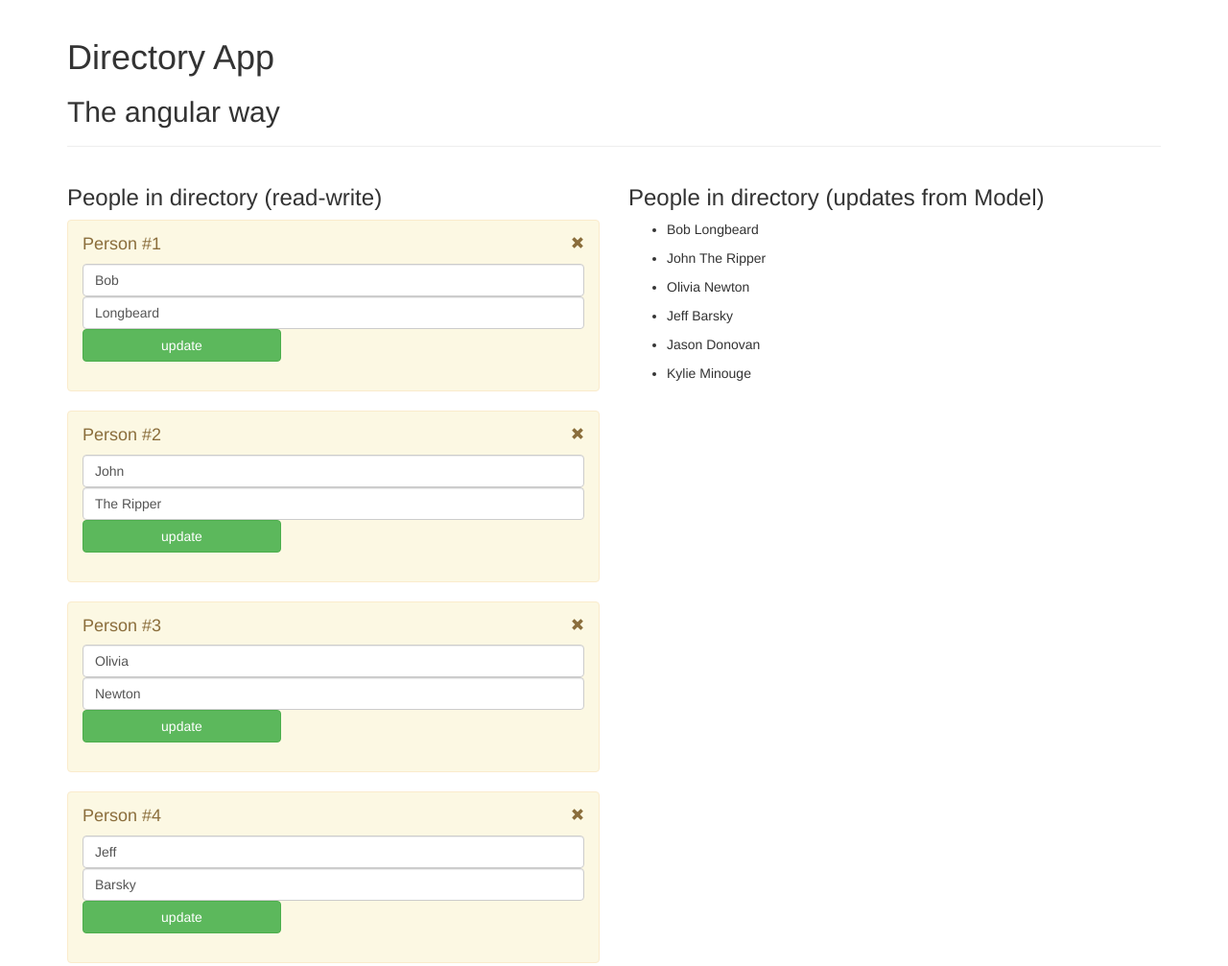
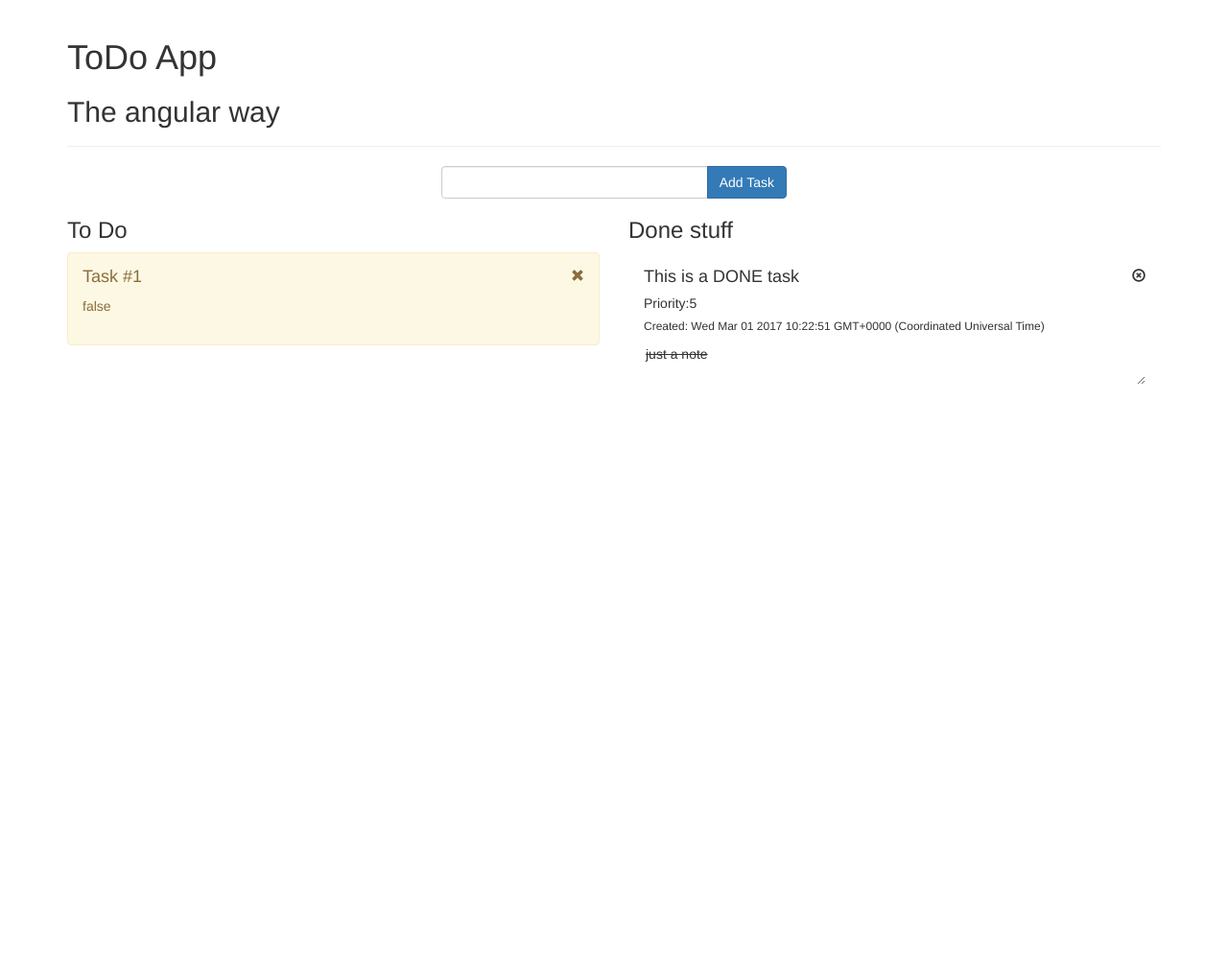
Before and after one commit to alexbnk/directoryApp, a website: page appView.html in a window 1280 px wide. Shown: the top 1007 px of the page at 96% size. After the commit the page ends 800 px from the top, so only its background shows below. Drawn offline with nearby package versions, Linux system fonts and the light colour scheme.

Commit message:
tasks are filtered by status to the columns (todo/done), new task inserts into array, delete works

```diff
--- a/app.js
+++ b/app.js
@@ -1 +1 @@
-var app = angular.module("directoryApp", []);
+var app = angular.module("todoApp", []);
--- a/appCtrl.js
+++ b/appCtrl.js
@@ -1,6 +1,7 @@
 
-app.controller('directoryCtrl', function($scope,directoryFactory){
-$scope.people = directoryFactory.people;
-$scope.change = directoryFactory.change;
-$scope.delete = directoryFactory.delete;
+app.controller('todoCtrl', function($scope,todoFactory){
+$scope.tasks = todoFactory.tasks;
+$scope.change = todoFactory.change;
+$scope.delete = todoFactory.delete;
+$scope.add = todoFactory.add;
 });
--- a/appMdl.js
+++ b/appMdl.js
@@ -1,31 +1,37 @@
-app.factory('directoryFactory', function () {
+app.factory('todoFactory', function () {
 
-var change = function(id,fn,ln) {
-      console.log(id,fn,ln);
+var change = function(id) {
+      console.log(id);
       //people.splice(id,1,{firstName:firstName, lastName:lastName);
 };
 var deleteThis = function(id) {
-  people.splice(id,1);
+  tasks.splice(id,1);
 };
 
-var people = [
-{firstName: "Bob",
-lastName : "Longbeard"},
-{firstName: "John",
-lastName : "The Ripper"},
-{firstName: "Olivia",
-lastName : "Newton"},
-{firstName: "Jeff",
-lastName : "Barsky"},
-{firstName: "Jason",
-lastName : "Donovan"},
-{firstName: "Kylie",
-lastName : "Minouge"}
+var add = function(o,t,n,p,s) {
+  var creationTime = Date();
+  tasks.push({created: creationTime, owner:o,text:t,note:n,priority:p,status:false})
+};
+
+var tasks = [
+{created: Date(),
+owner : "alex",
+text  : "This is a sample task",
+note  : "just a note",
+priority: 5,
+status:false},
+{created: Date(),
+owner : "alex",
+text  : "This is a DONE task",
+note  : "just a note",
+priority: 5,
+status:true}
   ];
 
-return {people: people,
+return { tasks: tasks,
         change: change,
-        delete: deleteThis
+        delete: deleteThis,
+        add: add
   };
 
 })
--- a/appView.html
+++ b/appView.html
@@ -2,70 +2,77 @@
 <html>
   <head>
     <meta charset="utf-8">
-    <title>Angular People Directory App</title>
+    <title>Angular To Do</title>
 
 
     <link rel="stylesheet" href="node_modules/bootstrap/dist/css/bootstrap.min.css" />
     <link rel="stylesheet" href="style.css" />
   </head>
-  <body ng-app="directoryApp">
+  <body ng-app="todoApp">
 <div class="container">
   <div class="page-header">
-    <h1>Directory App </h1>
+    <h1>ToDo App  </h1>
     <h2>The angular way</h2>
   </div>
-    <div class="row">
-        <div class="col-md-6 ">
+  <div ng-controller="todoCtrl">
+    <div class="row" >
+        <div class="col-md-4 ">
+        </div>
+  <div class="col-md-4 ">
+          <div class="input-group">
+        <input type="text" class="form-control" ng-model="newTaskText" aria-label="Text input with dropdown button">
+        <div class="input-group-btn">
+          <button type="button" class="btn btn-primary "  aria-haspopup="true" aria-expanded="false" ng-click="add(newTaskText)">
+            Add Task
+          </button>
+
+        </div>
+      </div>
+    </div>
+    <div class="col-md-4 ">
+    </div>
+  </div>
+      <div class="row">
+      <div class="col-md-6 ">
+          <div class="section" >
+            <span><h3> To Do </h3></span>
+              <div  >
+                  <div class="card w-75 alert alert-warning" role="alert" ng-repeat="task in tasks | filter:{status:false} track by $index" >
+                    <div class="card-block"> <i class="glyphicon glyphicon-remove pull-right" ng-click="delete($index)"></i>
+                      <div class="form-group no-border person">
+                        <h4>Task #{{$index + 1}} </h4>
+                        <h7>{{task.status}} <h7>
 
 
-
-          <div class="section" >
-            <h3> People in directory (read-write)</h3>
-              <div  ng-controller="directoryCtrl">
-                  <div class="card w-75 alert alert-warning" role="alert" ng-repeat="fullName in people track by $index" >
-                    <div class="card-block"> <i class="glyphicon glyphicon-remove pull-right" ng-click="delete($index)"></i>
-                      <div class="form-group no-border person">
-                        <h4>Person #{{$index + 1}} </h4>
-                        <input class="form-control" type="text"  ng-model="fullName.firstName" />
-                        <input class="form-control" type="text"  ng-model="fullName.lastName "/>
-                        <input class="btn btn-success" ng-click="change($index)" value="update"/>
                     </div>
                   </div>
           </div>
         </div>
 </div>
 </div>
-
-    <div class="col-md-6 ">
-
-        <div class="section" >
-          <h3> People in directory (updates from Model)</h3>
-            <div ng-controller="directoryCtrl">
-                <ul ng-repeat="name in people" >
-                    <li> {{name.firstName}} {{name.lastName}}</li>
-                  </ul>
-
-                  </div>
-                </div>
+        <div class="col-md-6 ">
+          <div class="section" >
+            <h3> Done stuff</h3>
+              <div>
+                  <div class="card w-75 alert  " role="alert" ng-repeat="taskDone in tasks  | filter:{status:true}  track by $index" >
+                    <div class="card-block"> <i class="glyphicon glyphicon-remove-circle pull-right" ng-click="delete($index)"></i>
+                      <div class="form-group no-border person">
+                        <h4>{{taskDone.text}}</h4>
+                        <h5>Priority:{{taskDone.priority}} </h5>
+                        <h6>Created: {{taskDone.created}}</h6>
+                        <textarea style="width: 100%; border: none;text-decoration: line-through; " name="note">{{taskDone.note}}</textarea>
 
 
-
-          <!-- <div class="section" ng-controller="directoryCtrl">
-            <h2>People</h2>
-
-            <div class="alert alert-warning" role="alert" >
-              <input type="text" ng-model="textInput" placeholder="Insert to list...">
-              <input class="btn btn-success" value="insert" ng-click="">
-              <div>
-                <div class="alert alert-success" role="alert" ng-repeat="arrayIteration in list track by $index"> {{arrayIteration}} <i ng-click="deleteFromArray($index)" class="glyphicon glyphicon-remove-circle"></i></div>
-
-            </div>
+                    </div>
+                  </div>
           </div>
-        </div> -->
-
+        </div>
+</div>
+        </div>
 </div>
 </div>
 </div>
+
 
 
 
@@ -77,3 +84,5 @@
 <script src="app.js"></script>
 <script src="appMdl.js"></script>
 <script src="appCtrl.js"></script>
+</body>
+</html>
```
